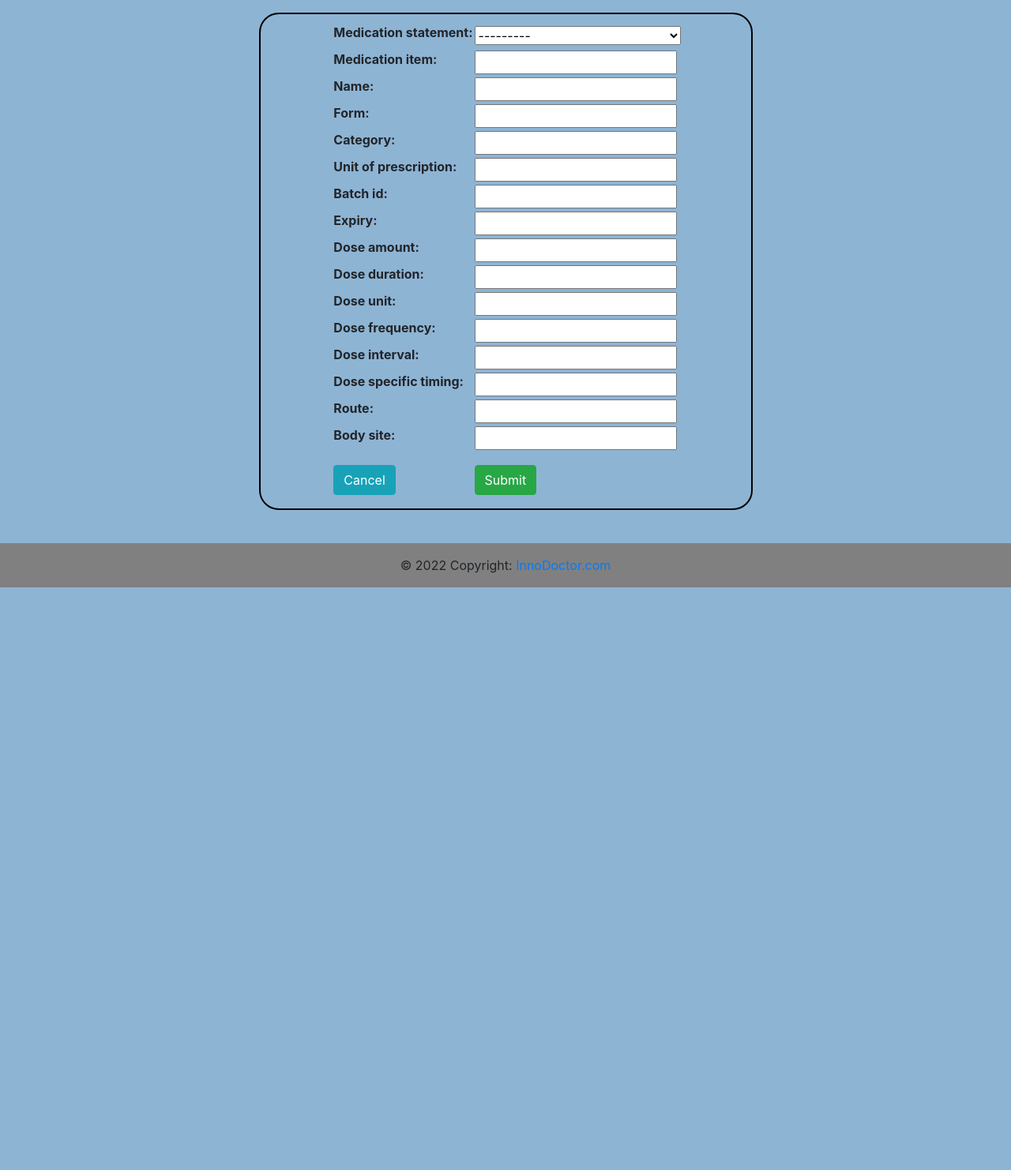
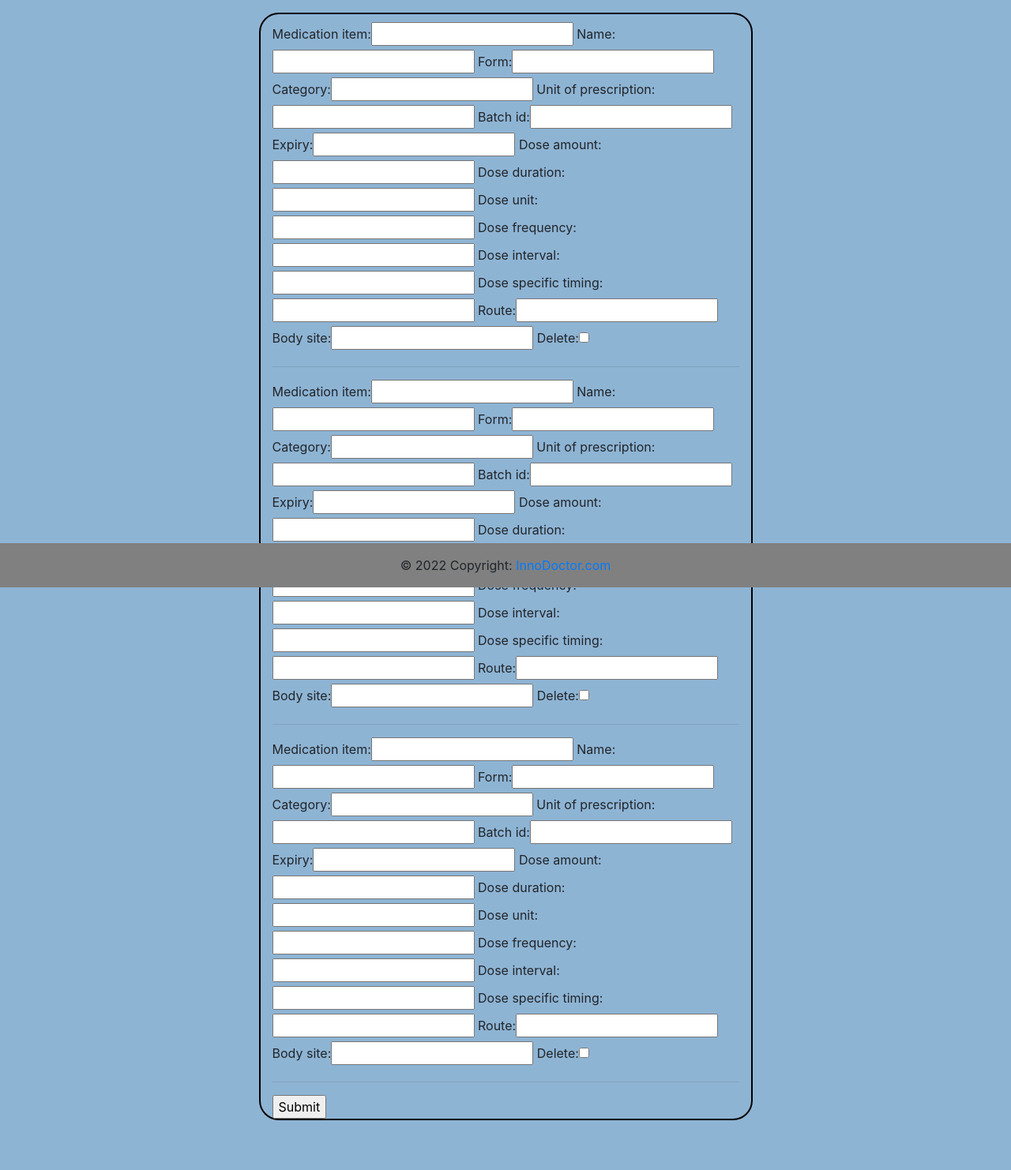
Before and after one commit to sha-since1999/inno-doctor, a Django app: page /patient_records/patient-medication-statement/1 in a window 1280 px wide. Shown: the part 56-1538 px from the top of the page at 79% size. Before the commit the page ends 800 px from the top, so only its background shows below. Run offline with Django 3.2, Linux system fonts and the light colour scheme; tables that the repository leaves empty hold one stand-in row (values such as "Sample post"); parts of the project's set-up code (start-up, migrations or seed data) failed here and were passed over; some libraries are stand-ins or nearby versions.

Commit message:
fix: fix epresciption socialhistory and vitalsign forms

```diff
--- a/inno-Doctor/app/settings.py
+++ b/inno-Doctor/app/settings.py
@@ -2,6 +2,7 @@
 
 IS_PRODUCTION = os.environ.get('IS_PRODUCTION', ' ') != 'False'
 # IS_PRODUCTION = False
+print('IP', IS_PRODUCTION)
 
 if IS_PRODUCTION:
     from .conf.production.settings import *
--- a/inno-Doctor/patient_records/forms.py
+++ b/inno-Doctor/patient_records/forms.py
@@ -1,14 +1,16 @@
-from django.forms import ModelForm
-
+from django.forms import ModelForm, DateField
+import datetime
 from .models import (MedicationItem, Patient,
                      ProblemList,
                      VitalSign, SocialHistory, MedicationStatement, )
-
+from django.forms.models import inlineformset_factory
 
 class PatientForm(ModelForm):
+    # date_of_birth = DateField(initial=datetime.date.today)
     class Meta:
         model = Patient
-        fields = '__all__'
+        fields = ['aadhaarId', 'name', 'gender', 'date_of_birth']
+        # widgets = {'date_of_birth': DateField(datetime.date.today)}
 
 class MedicationItemForm(ModelForm):
     class Meta:
@@ -27,18 +29,41 @@
         fields = ("patient",)
 
 class ProblemListForm(ModelForm):
+
     class Meta:
         model = ProblemList
-        fields = '__all__'
+        fields = ['problem', 'body_site', 'severity', 'abatement_date', 'diagnostic_certainty',]
 
 class SocialHistoryForm(ModelForm):
 
     class Meta:
         model = SocialHistory
-        fields = '__all__'
+        fields = ['tobacco_smoking_status', 'alcohol_consumption_status', 'alcohol_consumption_unit', 'alcohol_consumption_frequency']
 
 class VitalSignForm(ModelForm):
 
     class Meta:
         model = VitalSign
-        fields = '__all__'
+        fields = ['body_weight', 'height', 'respiration_rate', 'pulse_rate', 'body_temperature', 'head_circumference', 'pulse_oximetry', 'body_mass_index', 'blood_pressure_systolic', 'blood_pressure_diastolic',]
+
+
+
+MedicationStatementFormSet = inlineformset_factory(MedicationStatement,
+                                                       MedicationItem,
+                                                       fields=(
+                                                           'medication_item',
+                                                           'name',
+                                                           'form',
+                                                           'category',
+                                                           'unit_of_prescription',
+                                                           'batch_id',
+                                                           'expiry',
+                                                           'dose_amount',
+                                                           'dose_duration',
+                                                           'dose_unit',
+                                                           'dose_frequency',
+                                                           'dose_interval',
+                                                           'dose_specific_timing',
+                                                           'route',
+                                                           'body_site'
+                                                       ))
--- /dev/null
+++ b/inno-Doctor/patient_records/templates/patient_records/patient-medication-item-1.html
@@ -0,0 +1,18 @@
+{% extends 'layouts/default/page.html' %}
+{% load static %}
+{% load bootstrap4 %}
+{% load i18n %}
+{% block title %}new-medication-item{% endblock title %}
+{% block content %}
+ <div class="container" style="width:50%; padding-top: 10px; border-radius: 25px; border: 2px solid black; margin-bottom:5%;  ">
+  <form action="" method="POST">
+   {% csrf_token %}
+   {{ formset.management_form }}
+   {% for form in formset %}
+    {{ form }}
+    <hr>
+   {% endfor %}
+    <input type="submit" name="Submit">
+  </form>
+ </div>
+{% endblock content %}
--- a/inno-Doctor/patient_records/templates/patient_records/patient-vital-sign-view.html
+++ b/inno-Doctor/patient_records/templates/patient_records/patient-vital-sign-view.html
@@ -43,6 +43,7 @@
                         <td scope="row">{{form.head_circumference}}</td>
                         <td scope="row">{{form.pulse_oximetry}}</td>
                         <td scope="row">{{form.body_mass_index}}</td>
+                        <td scope="row">{{form.blood_pressure_systolic}}</td>
                         <td scope="row">{{form.blood_pressure_diastolic}}</td>
 
                         <td> <a type="button" class="btn btn-warning" href="/patient_records/patient-vital-sign-edit/{{ patient.aadhaarId }}">Edit </a></td>
--- a/inno-Doctor/patient_records/views.py
+++ b/inno-Doctor/patient_records/views.py
@@ -13,7 +13,8 @@
 from .forms import (MedicationItemForm, PatientForm,
                     SocialHistoryForm,VitalSignForm,
                      ProblemListForm,
-                      MedicationStatementForm, )
+                      MedicationStatementForm, MedicationStatementFormSet
+                    )
 
 from .models import (MedicationItem, Patient,
                      ProblemList,
@@ -21,6 +22,7 @@
 
 
 from django.contrib import messages
+from django.forms.models import inlineformset_factory
 
 
 # Create your views here.
@@ -131,21 +133,27 @@
         form = ProblemListForm(request.POST, initial={ 'patient':patient })
         if form.is_valid():
             try:
-                obj=form.save( commit=False)
+                obj=form.save(commit=False)
                 obj.patient =Patient.objects.get(aadhaarId=id)
                 obj.save()
-                messages.success(request, 'New ProblemList is successfully added.!')
+                messages.success(request, 'New Problem is successfully added to the problem list!')
                 # model = form.instance
                 return  redirect('/patient_records/patient-detail/{}'.format(id))
             except:
-                messages.error(request, 'failed to add problem list')
+                messages.error(request, 'Failed to add problem to the problem list')
     else:
         form = ProblemListForm( initial={ 'patient':patient } )
     return render(request,'patient_records/patient-problem-list.html',{'form':form,'patient' :patient})
 
 def patientSocialHistoryCreate(request , id):
     patient= Patient.objects.get(aadhaarId=id)
-
+    try:
+        social_history = SocialHistory.objects.get(patient=patient)
+    except:
+        social_history = None
+    if social_history:
+        messages.error(request, 'Social History record already exists')
+        return redirect('/patient_records/patient-detail/{}'.format(id))
     if request.method == "POST":
         form = SocialHistoryForm(request.POST, initial={ 'patient':patient })
         if form.is_valid():
@@ -164,7 +172,13 @@
 
 def patientVitalSignCreate(request , id):
     patient= Patient.objects.get(aadhaarId=id)
-
+    try:
+        vital_sign = VitalSign.objects.get(patient=patient)
+    except:
+        vital_sign = None
+    if vital_sign:
+        messages.error(request, 'Vital Signs records already exists')
+        return redirect('/patient_records/patient-detail/{}'.format(id))
     if request.method == "POST":
         form = VitalSignForm(request.POST, initial={ 'patient':patient })
         if form.is_valid():
@@ -218,33 +232,52 @@
     return render(request,'patient_records/genralForm.html',{'form':form,'patient' :patient})
 
 
-def medicationStatementCreate(request,id ):
-    patient= Patient.objects.get(aadhaarId=id)
-    meditcation_statement= MedicationStatement.objects.filter(patient=patient)
-    # print("ka", meditcation_statement, patient)
-    new_medication_statement = MedicationStatementForm().save(commit=False)
-    try:
-        print("fails")
-        new_medication_statement.patient= patient
-        new_medication_statement_obj=new_medication_statement.save()
-        # new_medication_statement_obj = new_medication_statement.instance
-        print("success")
-    except:
-        messages.error(request, 'failed to open new medicaiton Statement form')
-        return  redirect('/patient_records/patient-detail/{}'.format(id))
-        # model.instance
+# def medicationStatementCreate(request,id ):
+#     patient= Patient.objects.get(aadhaarId=id)
+#     meditcation_statement= MedicationStatement.objects.filter(patient=patient)
+#     # print("ka", meditcation_statement, patient)
+#     new_medication_statement = MedicationStatementForm().save(commit=False)
+#     try:
+#         print("fails")
+#         new_medication_statement.patient= patient
+#         new_medication_statement_obj=new_medication_statement.save()
+#         # new_medication_statement_obj = new_medication_statement.instance
+#         print("success")
+#     except:
+#         messages.error(request, 'failed to open new medicaiton Statement form')
+#         return  redirect('/patient_records/patient-detail/{}'.format(id))
+#         # model.instance
+#     if request.method == "POST":
+#         form =MedicationItemForm( request.POST, initial={'medication_statement':new_medication_statement_obj})
+#         if form.is_valid():
+#             try:
+#                 form.save()
+#                 messages.success(request, 'New Medication statement is successfully added.!')
+#             except:
+#                 messages.error(request, 'failed to Add New medicaiton Statement list')
+#             return  redirect('/patient_records/patient-detail/{}'.format(id))
+#     else :
+#         form=MedicationItemForm( initial={'medication_statement':new_medication_statement_obj})
+#     return render(request,'patient_records/patient-medication-item.html',{'form':form,'patient' :patient})
+
+def medicationStatementCreate(request, id):
+    patient = Patient.objects.get(aadhaarId=id)
+    medication_statement = MedicationStatement(patient=patient)
+    formset = MedicationStatementFormSet(instance=medication_statement)
+
     if request.method == "POST":
-        form =MedicationItemForm( request.POST, initial={'medication_statement':new_medication_statement_obj})
-        if form.is_valid():
+        formset  = MedicationStatementFormSet(request.POST ,instance=medication_statement)
+        if formset.is_valid():
             try:
-                form.save()
-                messages.success(request, 'New Medication statement is successfully added.!')
+                medication_statement.save()
+                formset.save()
+                messages.success(request, 'New E-Prescription is successfully added.!')
             except:
-                messages.error(request, 'failed to Add New medicaiton Statement list')
+                messages.error(request, 'Failed to create new E-Prescription')
             return  redirect('/patient_records/patient-detail/{}'.format(id))
-    else :
-        form=MedicationItemForm( initial={'medication_statement':new_medication_statement_obj})
-    return render(request,'patient_records/patient-medication-item.html',{'form':form,'patient' :patient})
+
+    return render(request,'patient_records/patient-medication-item-1.html',{'formset': formset,'patient': patient})
+
 
 def eprescriptionCreate(request,id):
     patient= Patient.objects.get(aadhaarId=id)
```
Also changed, not shown: inno-Doctor/patient_records/models.py (+14 -9 lines), inno-Doctor/patient_records/templates/patient_records/patient-problem-list-view.html (+5 -7 lines), inno-Doctor/patient_records/migrations/0009_auto_20220119_1234.py (added), inno-Doctor/patient_records/templates/patient_records/eprescription.html (line endings or trailing spaces).
